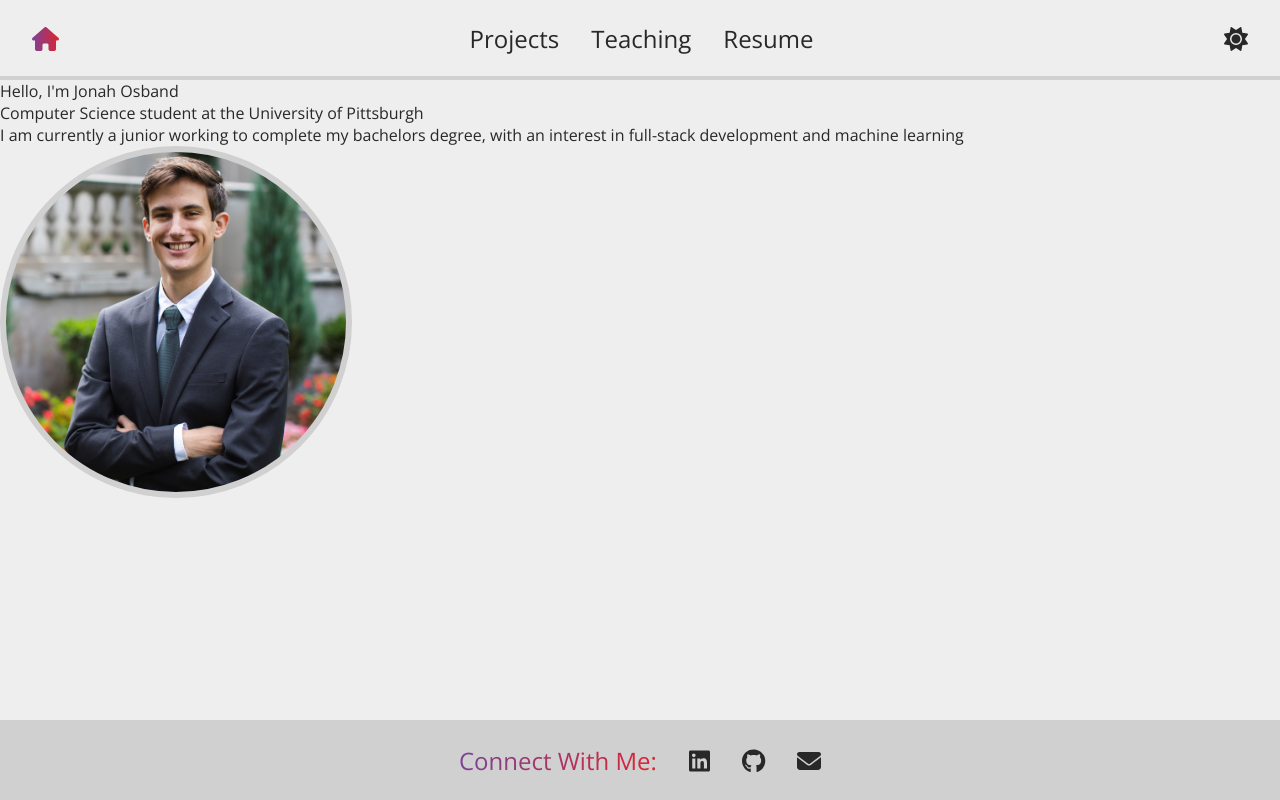
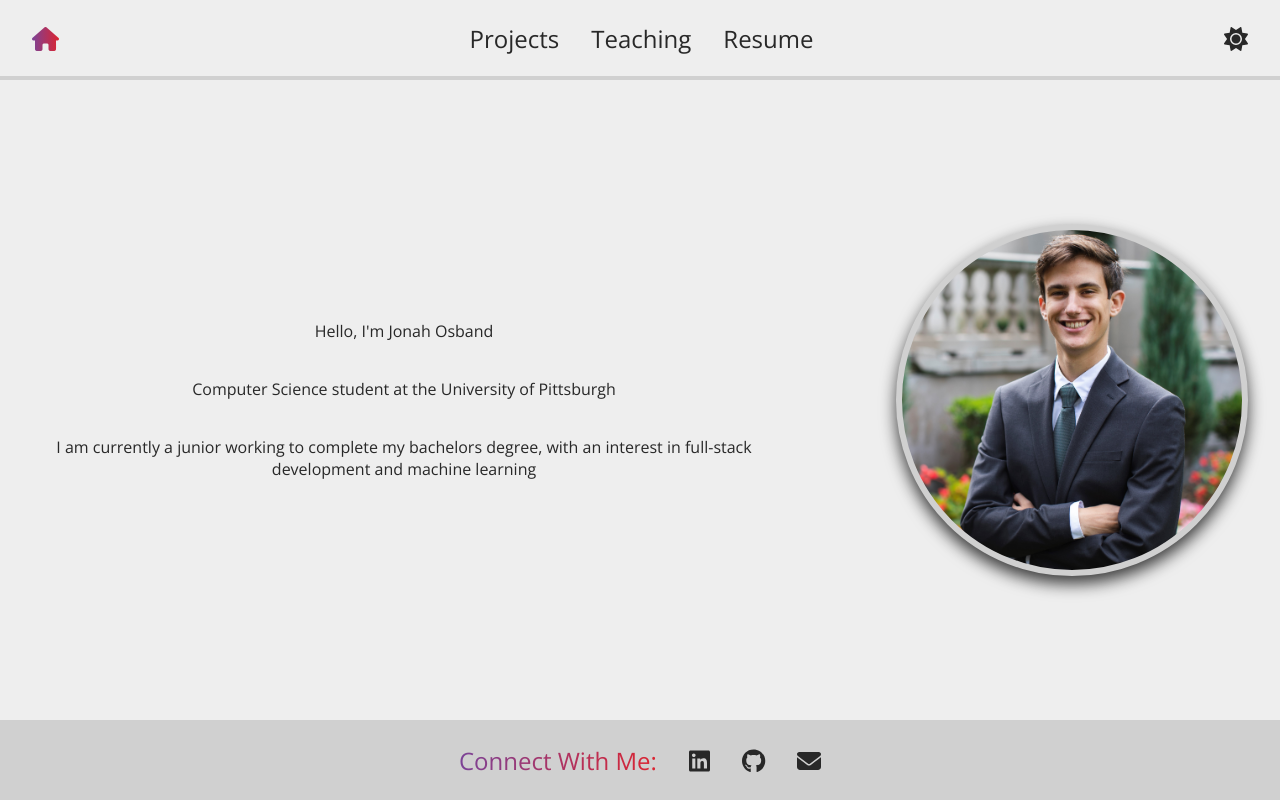
Before and after one commit to josband/josband.github.io, a React (Create React App) app in the folder client/: page / in a window 1280 px wide. Built offline with nearby package versions, Linux system fonts and the light colour scheme.

Commit message:
Fixed Footer

```diff
--- a/client/src/index.css
+++ b/client/src/index.css
@@ -1,9 +1,5 @@
 /* Import fonts for this project */
 @import url("https://fonts.googleapis.com/css2?family=Open+Sans:wght@400;700&family=Roboto:wght@400;700&family=Source+Code+Pro&display=swap");
-
-html {
-  box-sizing: border-box;
-}
 
 *,
 *::before,
@@ -14,6 +10,16 @@ html {
 * {
   margin: 0;
   padding: 0;
+}
+
+html {
+  box-sizing: border-box;
+}
+
+body {
+  font-family: "Open Sans", "Roboto", sans-serif; /* Maybe go back and add Roboto as 2nd option */
+  background-color: var(--clr-main);
+  color: var(--clr-text);
 }
 
 :root {
@@ -31,18 +37,6 @@ html {
   --grad-left-per: 0%;
 }
 
-/* To make footer stick to bottom */
-#root {
-  position: relative;
-  min-height: 100vh;
-}
-
-body {
-  font-family: "Open Sans", "Roboto", sans-serif; /* Maybe go back and add Roboto as 2nd option */
-  background-color: var(--clr-main);
-  color: var(--clr-text);
-}
-
 .dark-theme {
   /* Change colors if dark mode is applied */
   --clr-text: #fff;
@@ -58,6 +52,12 @@ body {
   --clr-left-per: 37%;
 }
 
+/* To make footer stick to bottom */
+#root {
+  position: relative;
+  min-height: 100vh;
+}
+
 .text-gradient {
   background-color: var(--clr-grad-left);
   background-image: var(--gradient);
--- a/client/src/pages/Home.css
+++ b/client/src/pages/Home.css
@@ -1,7 +1,23 @@
+.profile {
+  margin: 0.5rem 2rem;
+  display: flex;
+  gap: min(7.5rem, 10%);
+  justify-content: space-between;
+  align-items: center;
+  min-height: calc(100vh - 11rem);
+}
+
+.summary {
+  text-align: center;
+  display: flex;
+  gap: 2.25rem;
+  flex-direction: column;
+}
+
 .user-image {
-  display: inline-block;
   min-width: 352px;
   min-height: 352px;
+  filter: drop-shadow(0px 8px 8px rgba(0, 0, 0, 0.75));
   background-image: url("../../public/assets/SquareProfile.jpg");
   background-size: 352px;
   border: 6px solid var(--clr-secondary);
--- a/client/src/pages/SharedLayout.css
+++ b/client/src/pages/SharedLayout.css
@@ -2,5 +2,5 @@
     In case there are weird issues. I believe border-box solves this
 */
 #content-wrap {
-  padding-top: 5rem;
+  padding: 5rem 0;
 }
```
Also changed, not shown: client/src/pages/Home.tsx (+4 -3 lines).
